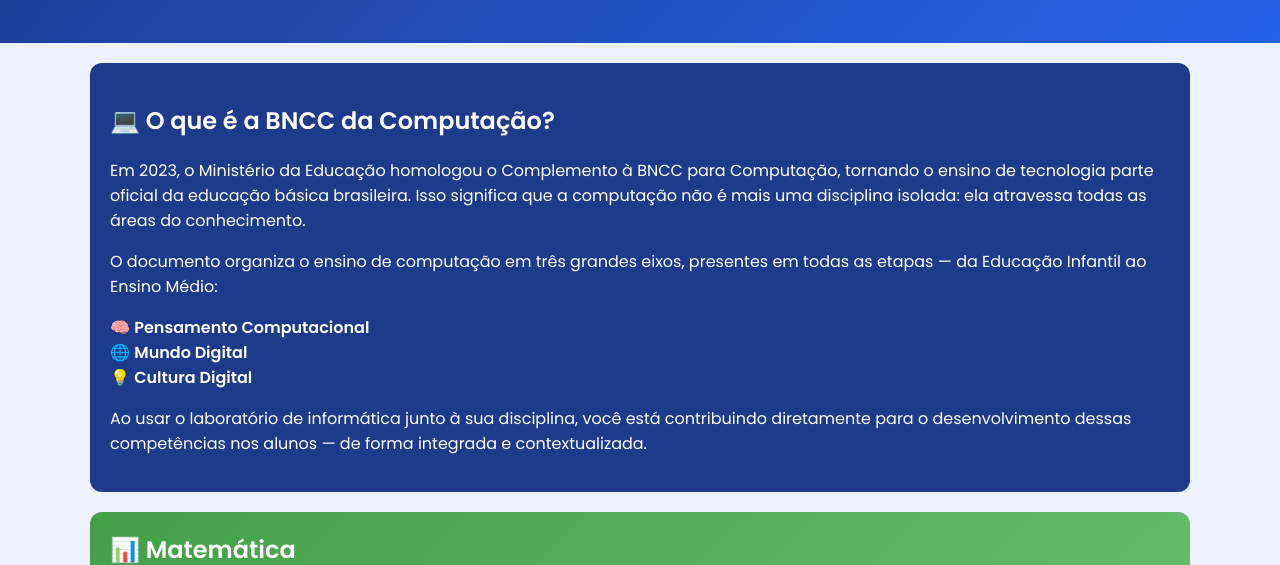
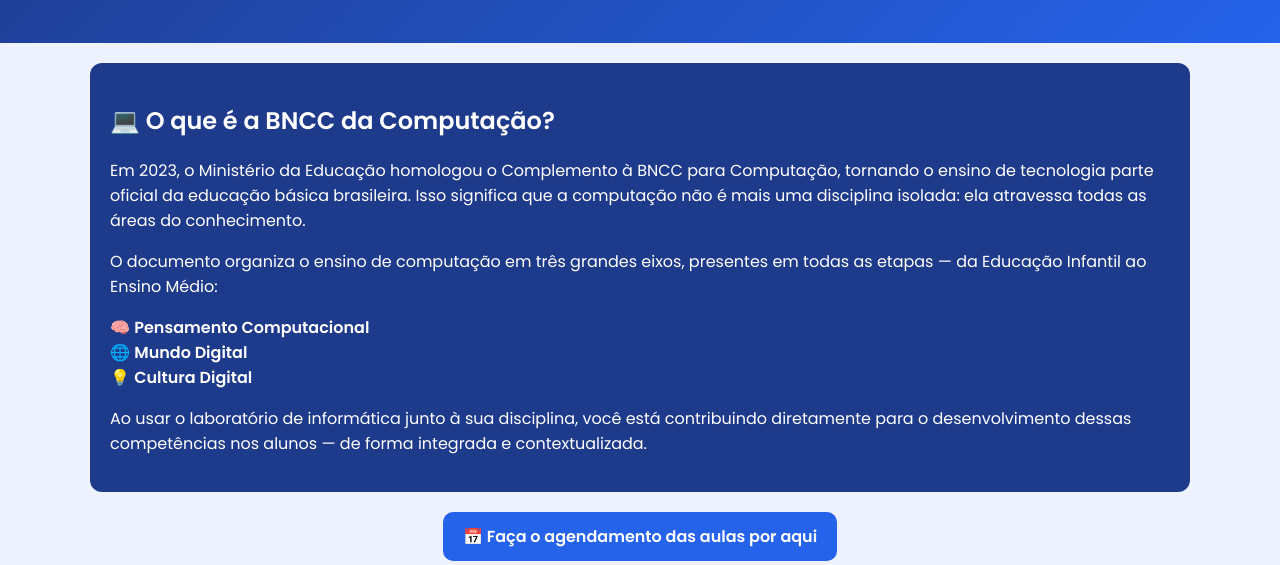
Before and after one commit to adrianomalek/cartilha-lca, a plain HTML site: page index.html in a window 1280 px wide. Shown: the part 236-801 px from the top of the page. Drawn offline with Linux system fonts and the light colour scheme.

Commit message:
Enhance index.html with scheduling link and layout
Added a link for scheduling classes and improved the layout.

```diff
--- a/index.html
+++ b/index.html
@@ -101,6 +101,14 @@
 
 <p>Ao usar o laboratório de informática junto à sua disciplina, você está contribuindo diretamente para o desenvolvimento dessas competências nos alunos — de forma integrada e contextualizada.</p>
 </section>
+  <div style="text-align:center;margin-bottom:20px;">
+  <a href="https://schools.agenda1.app/eeblca/?name=Eeb%20Laercio%20Caldeira%20Andrada&lang=pt" target="_blank"
+     style="background:#2563eb;color:white;padding:12px 20px;border-radius:10px;text-decoration:none;font-weight:600;display:inline-block;transition:0.3s;">
+
+     📅 Faça o agendamento das aulas por aqui
+
+  </a>
+</div>
 
 <!-- Matemática -->
 <div class="card matematica" onclick="toggle('mat')">
```
